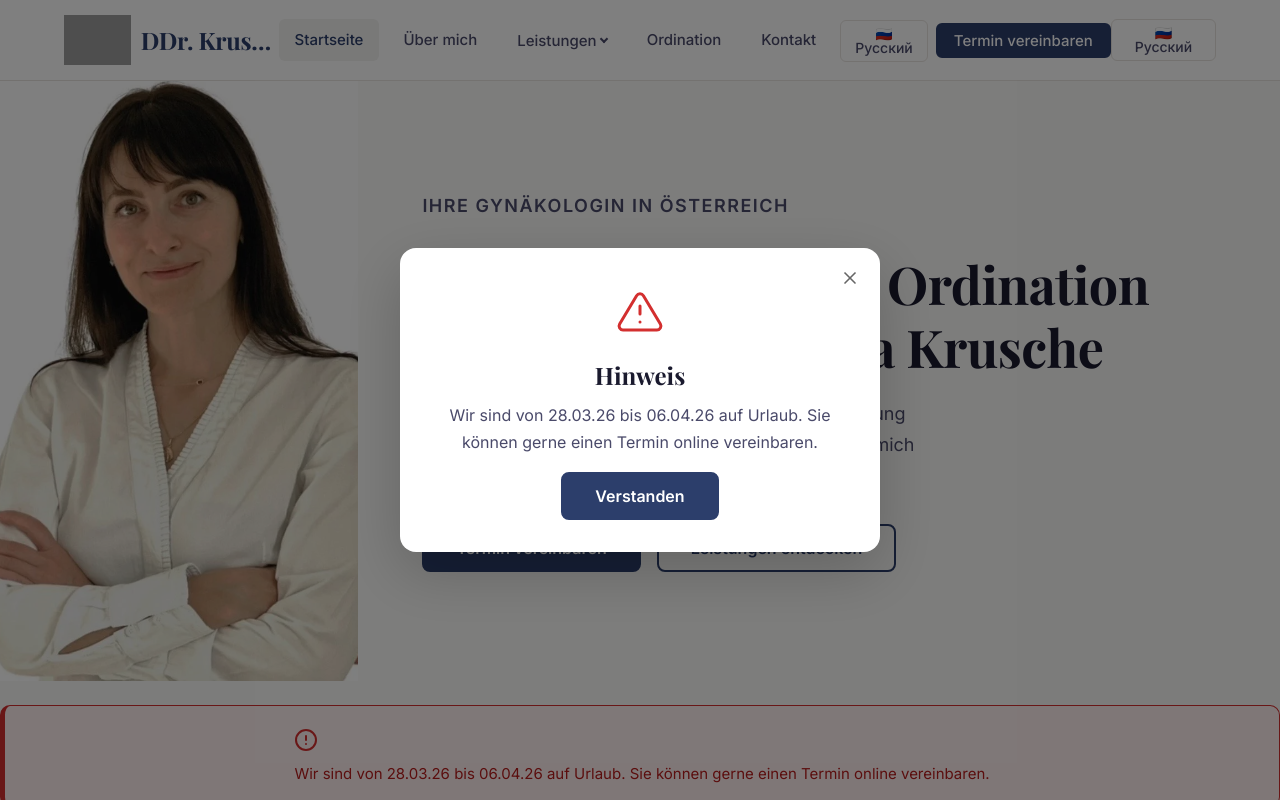
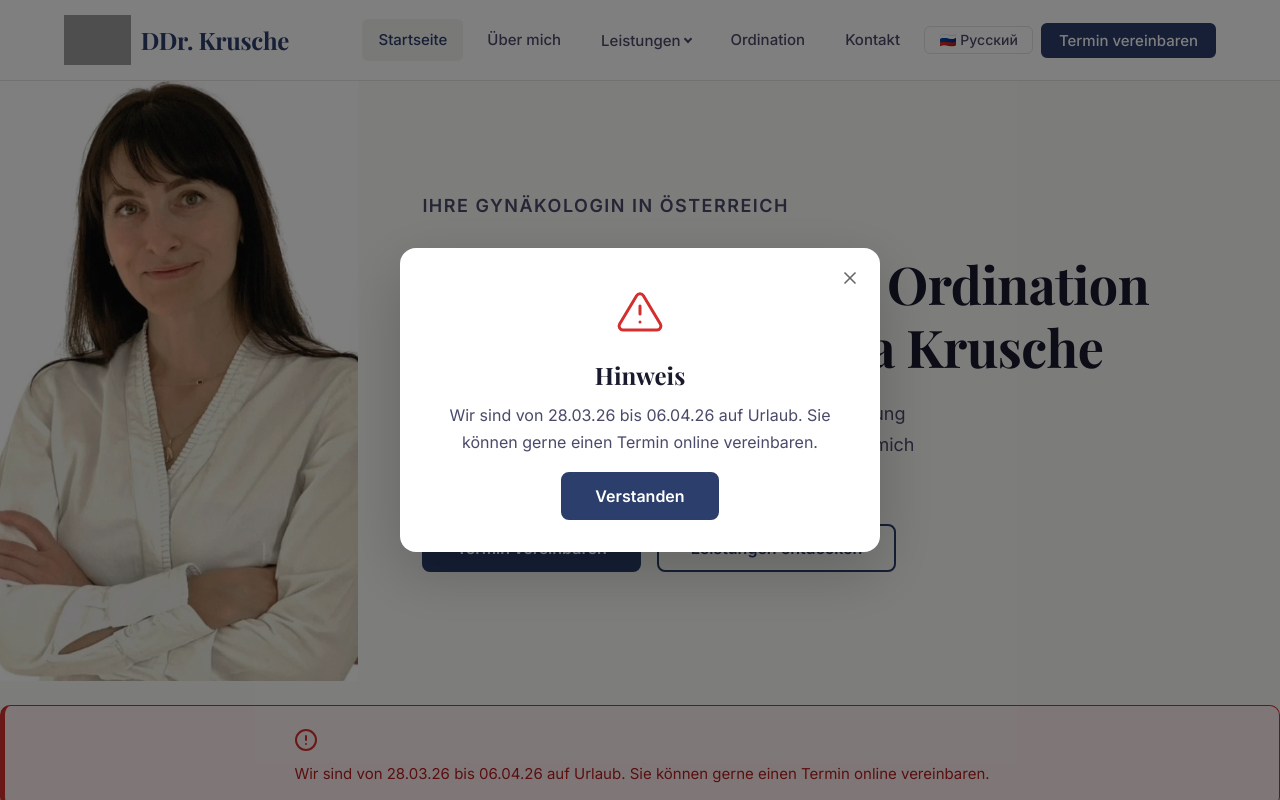
Before and after one commit to NicolasKrusche/DDR_Krusche, a React (Vite) app in the folder react-app/: page / in a window 1280 px wide. Shown: the top 800 px of the page. Built offline with nearby package versions, Linux system fonts and the light colour scheme; grey boxes are pictures that could not be loaded; a web font is replaced by a local one.

Commit message:
changed flag

```diff
--- a/react-app/src/components/Navbar.jsx
+++ b/react-app/src/components/Navbar.jsx
@@ -144,7 +144,7 @@ export default function Navbar() {
           </li>
           <li>
             <button className="lang-btn" onClick={toggleLanguage} type="button">
-              {language === 'de' ? '\u{1F1F7}\u{1F1FA} \u0420\u0443\u0441\u0441\u043A\u0438\u0439' : '\u{1F1E9}\u{1F1EA} Deutsch'}
+              {language === 'de' ? '\u{1F1F7}\u{1F1FA} \u0420\u0443\u0441\u0441\u043A\u0438\u0439' : '\u{1F1E6}\u{1F1F9} Deutsch'}
             </button>
           </li>
           <li>
@@ -156,7 +156,7 @@ export default function Navbar() {
 
         {/* Language button (mobile only, shown next to hamburger) */}
         <button className="lang-btn lang-btn-mobile" onClick={toggleLanguage} type="button">
-          {language === 'de' ? '\u{1F1F7}\u{1F1FA} \u0420\u0443\u0441\u0441\u043A\u0438\u0439' : '\u{1F1E9}\u{1F1EA} Deutsch'}
+          {language === 'de' ? '\u{1F1F7}\u{1F1FA} \u0420\u0443\u0441\u0441\u043A\u0438\u0439' : '\u{1F1E6}\u{1F1F9} Deutsch'}
         </button>
 
         {/* Hamburger button */}
--- a/react-app/src/styles.css
+++ b/react-app/src/styles.css
@@ -464,10 +464,6 @@ ul, ol {
    5. Language Switcher
    ========================================================================== */
 
-.lang-btn-mobile {
-  display: none;
-}
-
 .lang-btn {
   display: inline-flex;
   align-items: center;
@@ -495,6 +491,10 @@ ul, ol {
   border-color: #2C3E6B;
   color: #2C3E6B;
   background-color: rgba(44, 62, 107, 0.06);
+}
+
+.lang-btn-mobile {
+  display: none;
 }
 
 /* ==========================================================================
```
